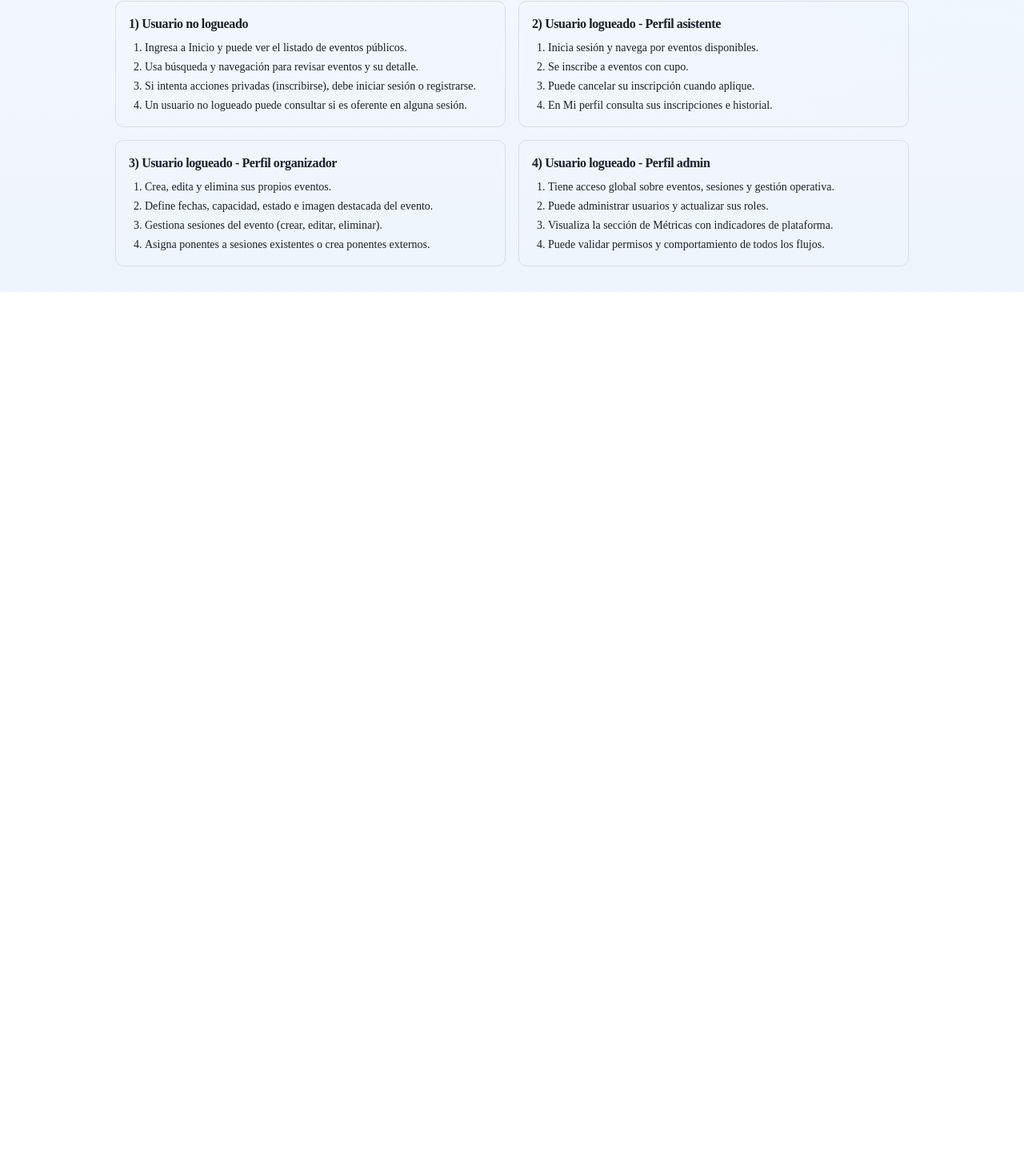
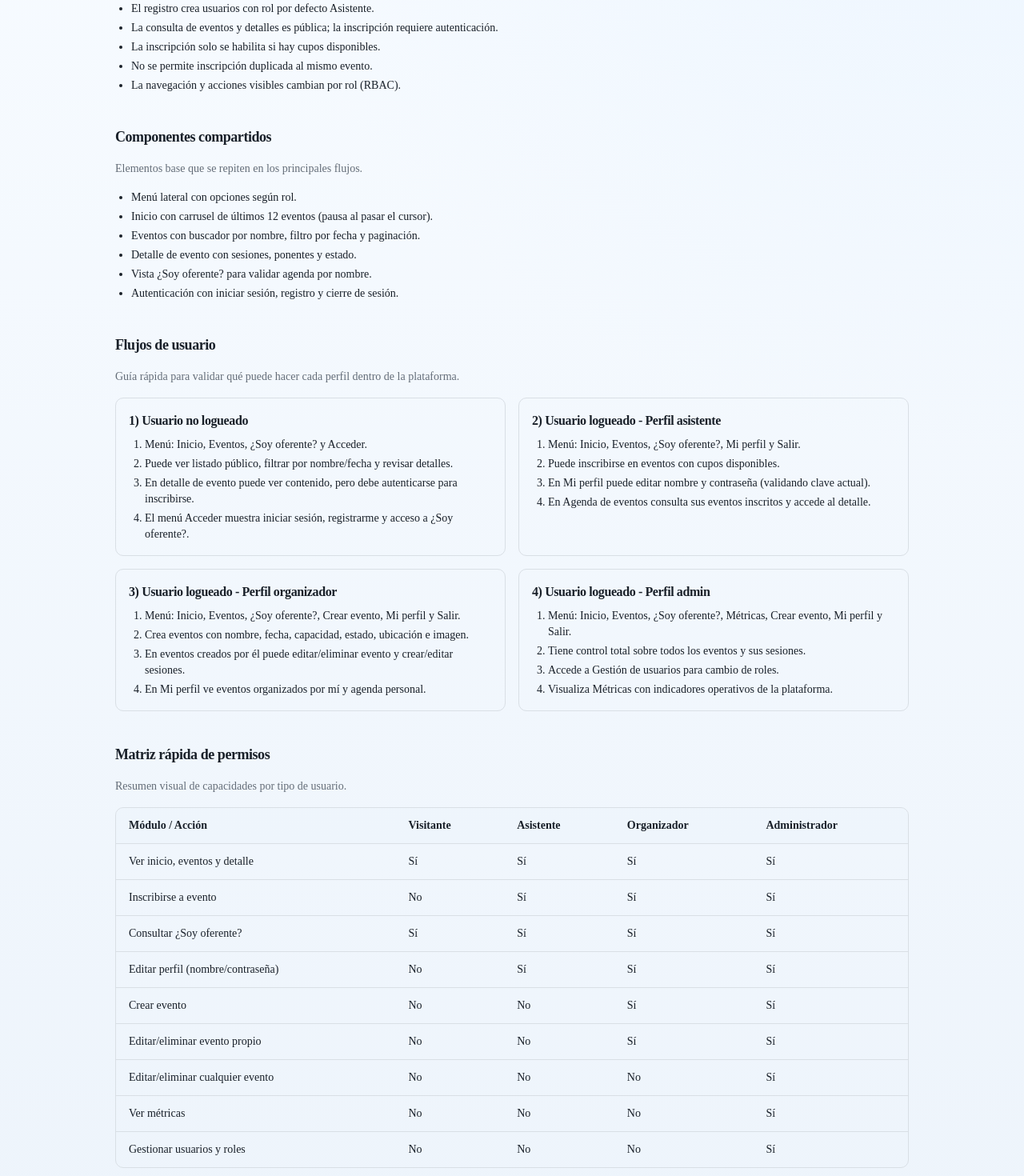
Before and after one commit to madebygarzon/misEventos, a React (Vite) app in the folder frontend/: page /manual in a window 1280 px wide. Shown: the part 478-1948 px from the top of the page at 80% size. Before the commit the page ends 843 px from the top, so only its background shows below. Built offline with nearby package versions, Linux system fonts and the light colour scheme.

Commit message:
Update documentation

```diff
--- a/frontend/src/components/AppSidebar.tsx
+++ b/frontend/src/components/AppSidebar.tsx
@@ -21,7 +21,6 @@ import {
   DropdownMenuItem,
   DropdownMenuTrigger
 } from "@/components/ui/dropdown-menu";
-import { Separator } from "@/components/ui/separator";
 import { useAuthStore } from "@/store/authStore";
 
 type NavigationItem = {
@@ -134,29 +133,6 @@ export function AppSidebar() {
               </DropdownMenu>
             </SidebarMenuItem>
           )}
-          <SidebarMenuItem>
-            <div className="mt-6 w-full px-2">
-              <Separator className="mb-3" />
-              <div className="flex h-5 items-center justify-center gap-4 text-sm text-sidebar-foreground/80">
-                <a
-                  href="http://localhost:8000/docs"
-                  target="_blank"
-                  rel="noreferrer"
-                  className="hover:text-sidebar-foreground"
-                >
-                  Apis
-                </a>
-                <Separator orientation="vertical" />
-                <Link to="/manual" target="_blank" rel="noreferrer" className="hover:text-sidebar-foreground">
-                  Manual
-                </Link>
-                <Separator orientation="vertical" />
-                <Link to="/source" target="_blank" rel="noreferrer" className="hover:text-sidebar-foreground">
-                  Source
-                </Link>
-              </div>
-            </div>
-          </SidebarMenuItem>
         </SidebarMenu>
       </SidebarFooter>
       <SidebarRail />
--- a/frontend/src/pages/ManualPage.tsx
+++ b/frontend/src/pages/ManualPage.tsx
@@ -5,6 +5,14 @@ type TestUser = {
   email: string;
   password: string;
   role: "Administrador" | "Organizador" | "Asistente";
+};
+
+type PermissionRow = {
+  action: string;
+  visitor: string;
+  attendee: string;
+  organizer: string;
+  admin: string;
 };
 
 const TEST_USERS: TestUser[] = [
@@ -25,6 +33,89 @@ const TEST_USERS: TestUser[] = [
     email: "jsosa@gmail.com",
     password: "password123",
     role: "Asistente"
+  }
+];
+
+const SHARED_COMPONENTS = [
+  "Menú lateral con opciones según rol.",
+  "Inicio con carrusel de últimos 12 eventos (pausa al pasar el cursor).",
+  "Eventos con buscador por nombre, filtro por fecha y paginación.",
+  "Detalle de evento con sesiones, ponentes y estado.",
+  "Vista ¿Soy oferente? para validar agenda por nombre.",
+  "Autenticación con iniciar sesión, registro y cierre de sesión."
+];
+
+const GLOBAL_RULES = [
+  "El registro crea usuarios con rol por defecto Asistente.",
+  "La consulta de eventos y detalles es pública; la inscripción requiere autenticación.",
+  "La inscripción solo se habilita si hay cupos disponibles.",
+  "No se permite inscripción duplicada al mismo evento.",
+  "La navegación y acciones visibles cambian por rol (RBAC)."
+];
+
+const PERMISSIONS: PermissionRow[] = [
+  {
+    action: "Ver inicio, eventos y detalle",
+    visitor: "Sí",
+    attendee: "Sí",
+    organizer: "Sí",
+    admin: "Sí"
+  },
+  {
+    action: "Inscribirse a evento",
+    visitor: "No",
+    attendee: "Sí",
+    organizer: "Sí",
+    admin: "Sí"
+  },
+  {
+    action: "Consultar ¿Soy oferente?",
+    visitor: "Sí",
+    attendee: "Sí",
+    organizer: "Sí",
+    admin: "Sí"
+  },
+  {
+    action: "Editar perfil (nombre/contraseña)",
+    visitor: "No",
+    attendee: "Sí",
+    organizer: "Sí",
+    admin: "Sí"
+  },
+  {
+    action: "Crear evento",
+    visitor: "No",
+    attendee: "No",
+    organizer: "Sí",
+    admin: "Sí"
+  },
+  {
+    action: "Editar/eliminar evento propio",
+    visitor: "No",
+    attendee: "No",
+    organizer: "Sí",
+    admin: "Sí"
+  },
+  {
+    action: "Editar/eliminar cualquier evento",
+    visitor: "No",
+    attendee: "No",
+    organizer: "No",
+    admin: "Sí"
+  },
+  {
+    action: "Ver métricas",
+    visitor: "No",
+    attendee: "No",
+    organizer: "No",
+    admin: "Sí"
+  },
+  {
+    action: "Gestionar usuarios y roles",
+    visitor: "No",
+    attendee: "No",
+    organizer: "No",
+    admin: "Sí"
   }
 ];
 
@@ -73,6 +164,28 @@ export function ManualPage() {
       </section>
 
       <section className="mt-10 space-y-4">
+        <h2 className="text-lg font-semibold">Reglas globales</h2>
+        <p className="muted">Estas reglas aplican en todos los módulos de la plataforma.</p>
+
+        <ul className="list-disc space-y-1 pl-5 text-sm">
+          {GLOBAL_RULES.map((rule) => (
+            <li key={rule}>{rule}</li>
+          ))}
+        </ul>
+      </section>
+
+      <section className="mt-10 space-y-4">
+        <h2 className="text-lg font-semibold">Componentes compartidos</h2>
+        <p className="muted">Elementos base que se repiten en los principales flujos.</p>
+
+        <ul className="list-disc space-y-1 pl-5 text-sm">
+          {SHARED_COMPONENTS.map((component) => (
+            <li key={component}>{component}</li>
+          ))}
+        </ul>
+      </section>
+
+      <section className="mt-10 space-y-4">
         <h2 className="text-lg font-semibold">Flujos de usuario</h2>
         <p className="muted">
           Guía rápida para validar qué puede hacer cada perfil dentro de la plataforma.
@@ -82,42 +195,72 @@ export function ManualPage() {
           <article className="rounded-lg border border-border p-4">
             <h3 className="font-semibold">1) Usuario no logueado</h3>
             <ol className="mt-2 list-decimal space-y-1 pl-5 text-sm">
-              <li>Ingresa a Inicio y puede ver el listado de eventos públicos.</li>
-              <li>Usa búsqueda y navegación para revisar eventos y su detalle.</li>
-              <li>Si intenta acciones privadas (inscribirse), debe iniciar sesión o registrarse.</li>
-              <li>Un usuario no logueado puede consultar si es oferente en alguna sesión.</li>
+              <li>Menú: Inicio, Eventos, ¿Soy oferente? y Acceder.</li>
+              <li>Puede ver listado público, filtrar por nombre/fecha y revisar detalles.</li>
+              <li>En detalle de evento puede ver contenido, pero debe autenticarse para inscribirse.</li>
+              <li>El menú Acceder muestra iniciar sesión, registrarme y acceso a ¿Soy oferente?.</li>
             </ol>
           </article>
 
           <article className="rounded-lg border border-border p-4">
             <h3 className="font-semibold">2) Usuario logueado - Perfil asistente</h3>
             <ol className="mt-2 list-decimal space-y-1 pl-5 text-sm">
-              <li>Inicia sesión y navega por eventos disponibles.</li>
-              <li>Se inscribe a eventos con cupo.</li>
-              <li>Puede cancelar su inscripción cuando aplique.</li>
-              <li>En Mi perfil consulta sus inscripciones e historial.</li>
+              <li>Menú: Inicio, Eventos, ¿Soy oferente?, Mi perfil y Salir.</li>
+              <li>Puede inscribirse en eventos con cupos disponibles.</li>
+              <li>En Mi perfil puede editar nombre y contraseña (validando clave actual).</li>
+              <li>En Agenda de eventos consulta sus eventos inscritos y accede al detalle.</li>
             </ol>
           </article>
 
           <article className="rounded-lg border border-border p-4">
             <h3 className="font-semibold">3) Usuario logueado - Perfil organizador</h3>
             <ol className="mt-2 list-decimal space-y-1 pl-5 text-sm">
-              <li>Crea, edita y elimina sus propios eventos.</li>
-              <li>Define fechas, capacidad, estado e imagen destacada del evento.</li>
-              <li>Gestiona sesiones del evento (crear, editar, eliminar).</li>
-              <li>Asigna ponentes a sesiones existentes o crea ponentes externos.</li>
+              <li>Menú: Inicio, Eventos, ¿Soy oferente?, Crear evento, Mi perfil y Salir.</li>
+              <li>Crea eventos con nombre, fecha, capacidad, estado, ubicación e imagen.</li>
+              <li>En eventos creados por él puede editar/eliminar evento y crear/editar sesiones.</li>
+              <li>En Mi perfil ve eventos organizados por mí y agenda personal.</li>
             </ol>
           </article>
 
           <article className="rounded-lg border border-border p-4">
             <h3 className="font-semibold">4) Usuario logueado - Perfil admin</h3>
             <ol className="mt-2 list-decimal space-y-1 pl-5 text-sm">
-              <li>Tiene acceso global sobre eventos, sesiones y gestión operativa.</li>
-              <li>Puede administrar usuarios y actualizar sus roles.</li>
-              <li>Visualiza la sección de Métricas con indicadores de plataforma.</li>
-              <li>Puede validar permisos y comportamiento de todos los flujos.</li>
+              <li>Menú: Inicio, Eventos, ¿Soy oferente?, Métricas, Crear evento, Mi perfil y Salir.</li>
+              <li>Tiene control total sobre todos los eventos y sus sesiones.</li>
+              <li>Accede a Gestión de usuarios para cambio de roles.</li>
+              <li>Visualiza Métricas con indicadores operativos de la plataforma.</li>
             </ol>
           </article>
+        </div>
+      </section>
+
+      <section className="mt-10 space-y-4">
+        <h2 className="text-lg font-semibold">Matriz rápida de permisos</h2>
+        <p className="muted">Resumen visual de capacidades por tipo de usuario.</p>
+
+        <div className="overflow-x-auto rounded-lg border border-border">
+          <table className="w-full min-w-190 text-left text-sm">
+            <thead className="bg-muted/40">
+              <tr>
+                <th className="px-4 py-3 font-semibold">Módulo / Acción</th>
+                <th className="px-4 py-3 font-semibold">Visitante</th>
+                <th className="px-4 py-3 font-semibold">Asistente</th>
+                <th className="px-4 py-3 font-semibold">Organizador</th>
+                <th className="px-4 py-3 font-semibold">Administrador</th>
+              </tr>
+            </thead>
+            <tbody>
+              {PERMISSIONS.map((permission) => (
+                <tr key={permission.action} className="border-t border-border">
+                  <td className="px-4 py-3">{permission.action}</td>
+                  <td className="px-4 py-3">{permission.visitor}</td>
+                  <td className="px-4 py-3">{permission.attendee}</td>
+                  <td className="px-4 py-3">{permission.organizer}</td>
+                  <td className="px-4 py-3">{permission.admin}</td>
+                </tr>
+              ))}
+            </tbody>
+          </table>
         </div>
       </section>
     </div>
```
Also changed, not shown: 3 other files (tests, documents, lock files or other folders).
